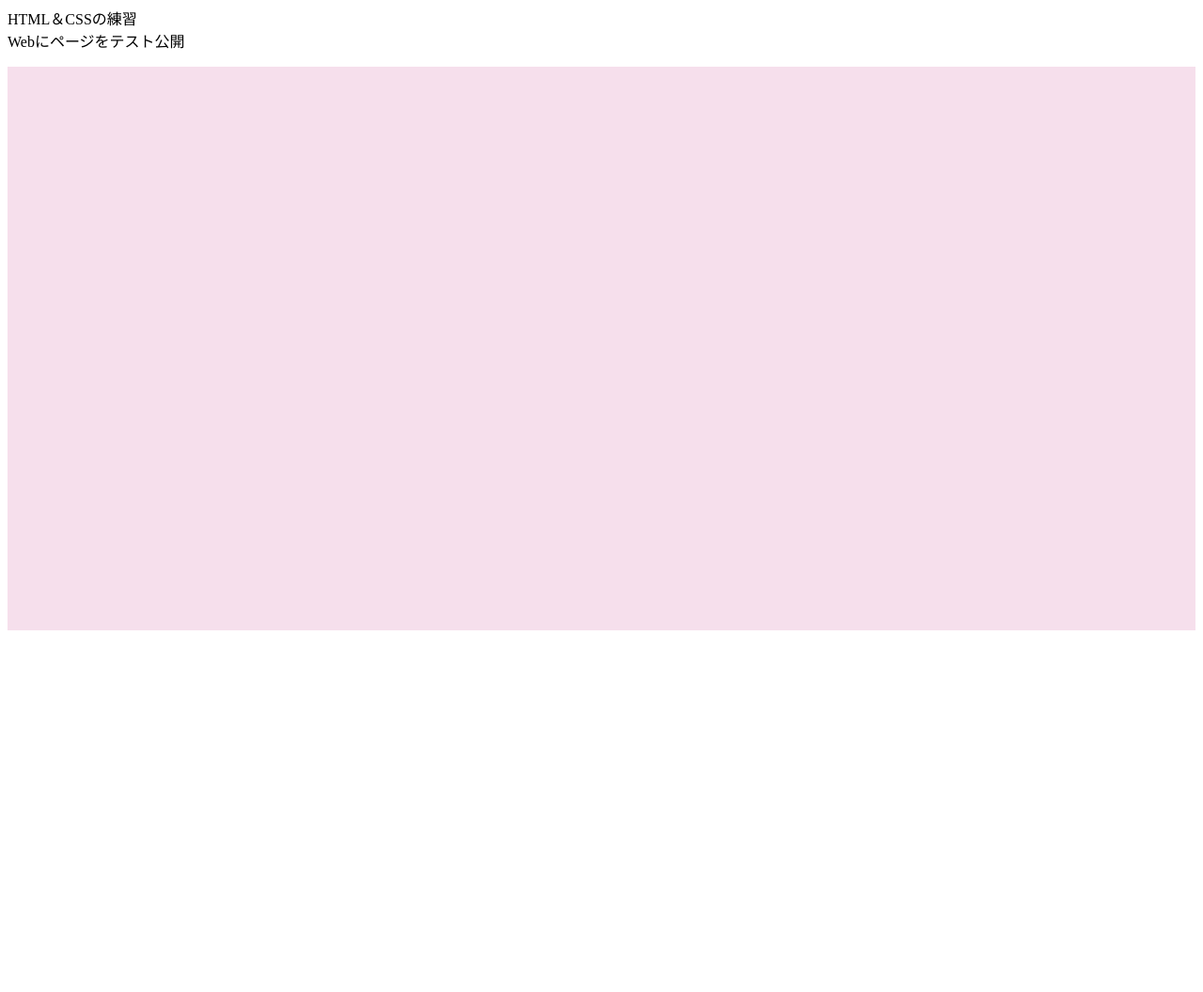
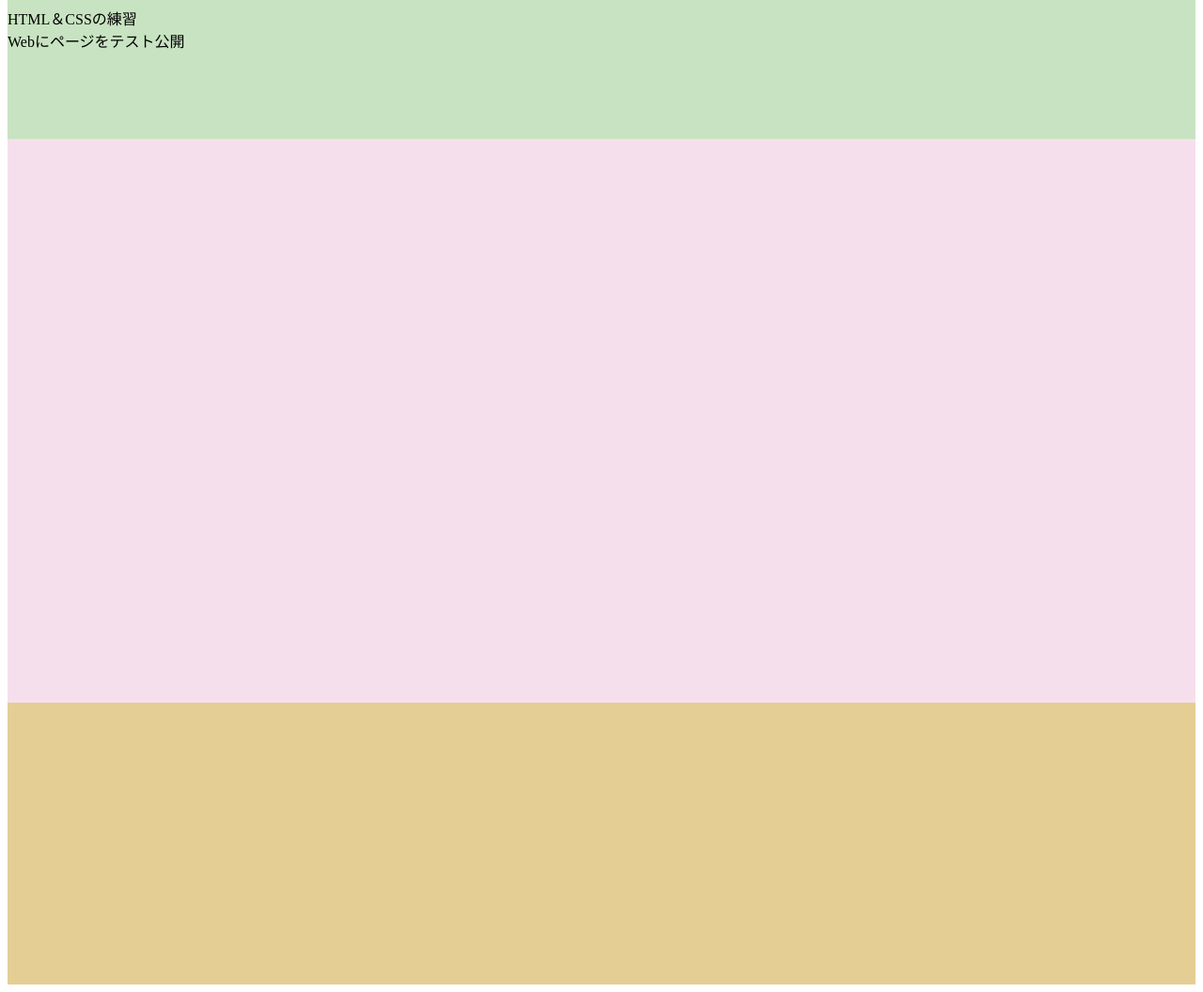
Before and after one commit to sjci-hub/glow, a plain HTML site: page index.html in a window 1280 px wide. Shown: the part 73-1129 px from the top of the page at 94% size. Before the commit the page ends 800 px from the top, so only its background shows below. Drawn offline with Linux system fonts and the light colour scheme.

Commit message:
Update stylesheet.css

```diff
--- a/stylesheet.css
+++ b/stylesheet.css
@@ -1,4 +1,4 @@
-.header {
+header {
   background-color: #C8E3C1;
   height: 200px;
 }
@@ -8,7 +8,7 @@
   height: 600px;
 }
 
-.footer {
+footer {
   background-color: #E5CE94;
   height: 300px;
 }
```
